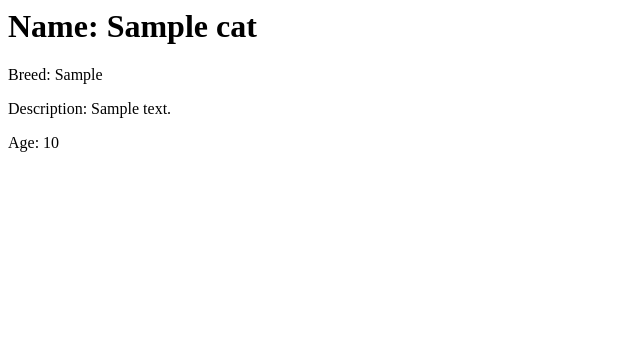
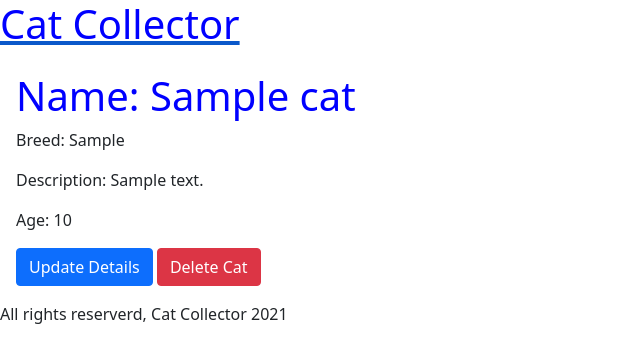
Before and after one commit to jtreeves/cat_collector, a Django app: page /cats/1 in a window 1280 px wide. Shown: the top 363 px of the page, without its empty margins (0-640 px from the left). Run offline with Django 3.2, Linux system fonts and the light colour scheme; tables that the repository leaves empty hold one stand-in row (values such as "Sample post"); some libraries are stand-ins or nearby versions.

Commit message:
[cats] Create forms for update and delete

```diff
--- a/main_app/templates/cats/index.html
+++ b/main_app/templates/cats/index.html
@@ -2,6 +2,8 @@
 {% load static %}
 
 {% block content %}
+    <a href='/cats/create'>Add a New Cat</a>
+    <hr>
     {% for cat in cats %}
         <p>Name: {{cat.name}}</p>
         {% if cat.age > 0 %}
--- a/main_app/templates/cats/show.html
+++ b/main_app/templates/cats/show.html
@@ -1,4 +1,27 @@
-<h1>Name: {{ cat.name }}</h1>
-<p>Breed: {{ cat.breed }}</p>
-<p>Description: {{ cat.description }}</p>
-<p>Age: {{ cat.age }}</p>
+{% extends 'base.html' %}
+{% load static %}
+
+{% block content %}
+    <div class='card-body'>
+        <h1 class='card-title'>Name: {{ cat.name }}</h1>
+        <p>Breed: {{ cat.breed }}</p>
+        <p>Description: {{ cat.description }}</p>
+        {% if cat.age > 0 %}
+            <p>Age: {{cat.age}}</p>
+        {% else %}
+            <p>Age: Kitten</p>
+        {% endif %}
+        <a
+            class='btn btn-primary'
+            href='{% url 'cats_update' cat.id %}'
+        >
+            Update Details
+        </a>
+        <a
+            class='btn btn-danger'
+            href='{% url 'cats_delete' cat.id %}'
+        >
+            Delete Cat
+        </a>
+    </div>
+{% endblock %}
--- a/main_app/urls.py
+++ b/main_app/urls.py
@@ -7,6 +7,6 @@ urlpatterns = [
     path('cats/', views.cats_index, name = 'cats_index'),
     path('cats/<int:cat_id>', views.cats_show, name = 'cats_show'),
     path('cats/create/', views.CatCreate.as_view(), name = 'cats_create'),
-    path('cats/<int:cat_id>/update/', views.CatUpdate.as_view(), name = 'cats_update'),
-    path('cats/<int:cat_id>/delete/', views.CatDelete.as_view(), name = 'cats_delete')
+    path('cats/<int:pk>/update/', views.CatUpdate.as_view(), name = 'cats_update'),
+    path('cats/<int:pk>/delete/', views.CatDelete.as_view(), name = 'cats_delete')
 ]
```
